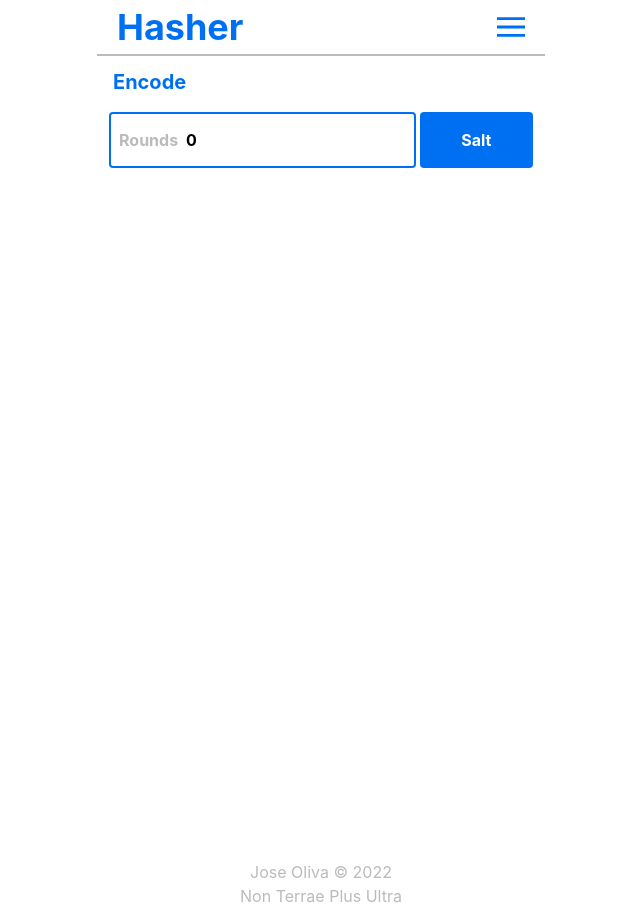
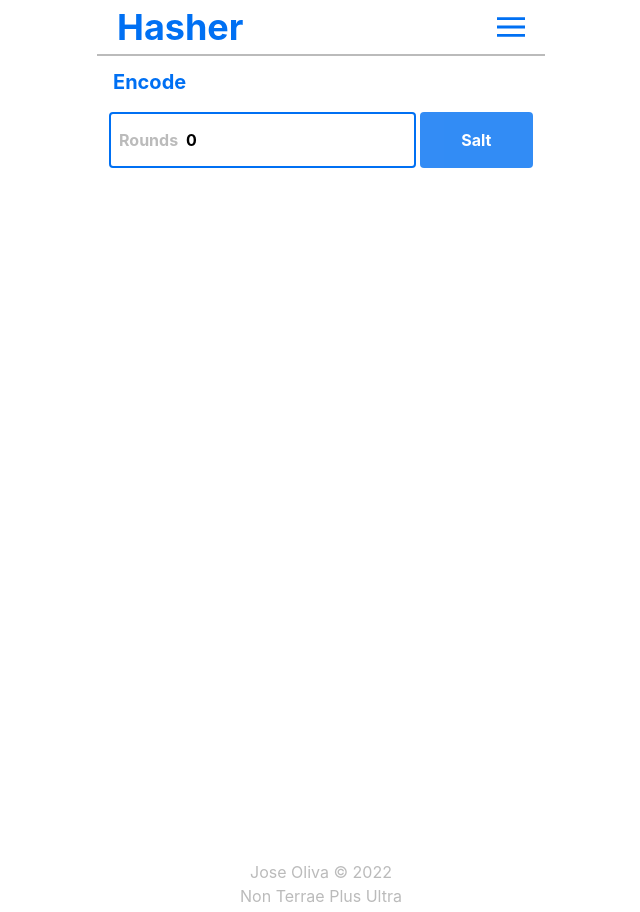
Before and after one commit to joseoliva762/hasher, a Next.js app: page / in a window 1280 px wide. Shown: the whole page, without its empty margins (319-959 px from the left). Built offline with nearby package versions, Linux system fonts and the light colour scheme.

Commit message:
[UPDATE] salt and decode styles

```diff
--- a/components/Salt.tsx
+++ b/components/Salt.tsx
@@ -63,8 +63,8 @@ export default function Salt() {
                         />
                     </div>
                     <button
-                        className="bg-hasher-blue cursor-pointer font-bold text-base h-full rounded text-white w-40 z-0 hover:opacity-80 disabled:cursor-not-allowed active:brightness-90"
-                        disabled={!state.saltRounds}
+                        className="bg-hasher-blue cursor-pointer font-bold text-base h-full rounded text-white w-40 z-0 hover:opacity-80 disabled:cursor-not-allowed disabled:opacity-80 active:brightness-90"
+                        disabled={!state.saltRounds || !!state.decoded}
                         onClick={generateSalt}>
                         Salt
                     </button>
--- a/components/ToDecode.tsx
+++ b/components/ToDecode.tsx
@@ -26,7 +26,7 @@ export default function ToDecode() {
     return (
         <>
             <input
-                className='border-2 border-hasher-gray h-14 outline-none p-2 rounded w-full active:border-hasher-blue hover:border-hasher-blue'
+                className='border-2 border-hasher-gray h-14 outline-none p-2 rounded w-full focus:border-hasher-blue hover:border-hasher-blue'
                 type='text'
                 ref={(input) => inputRef = input as HTMLInputElement}
                 placeholder='Type here...'
```
